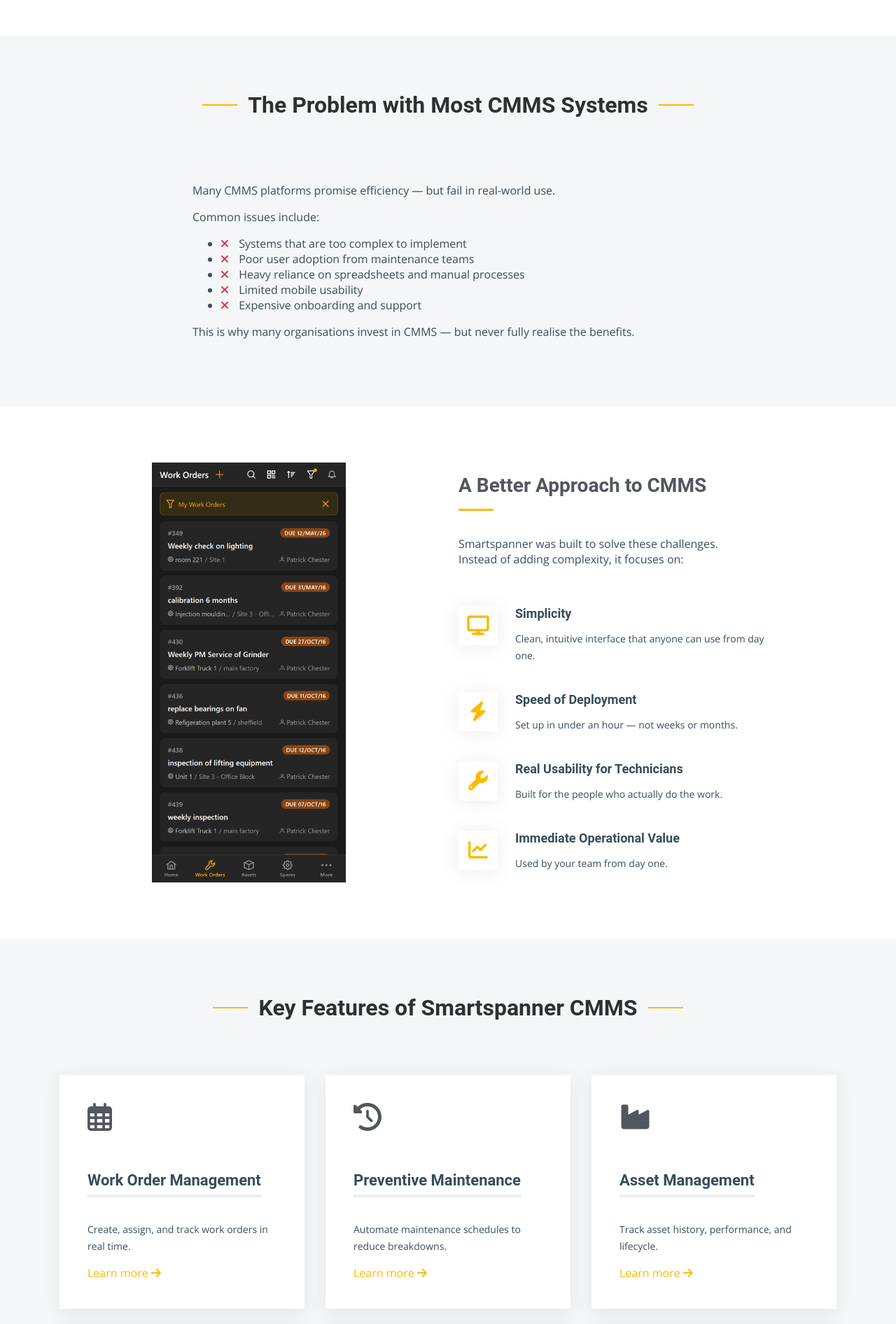
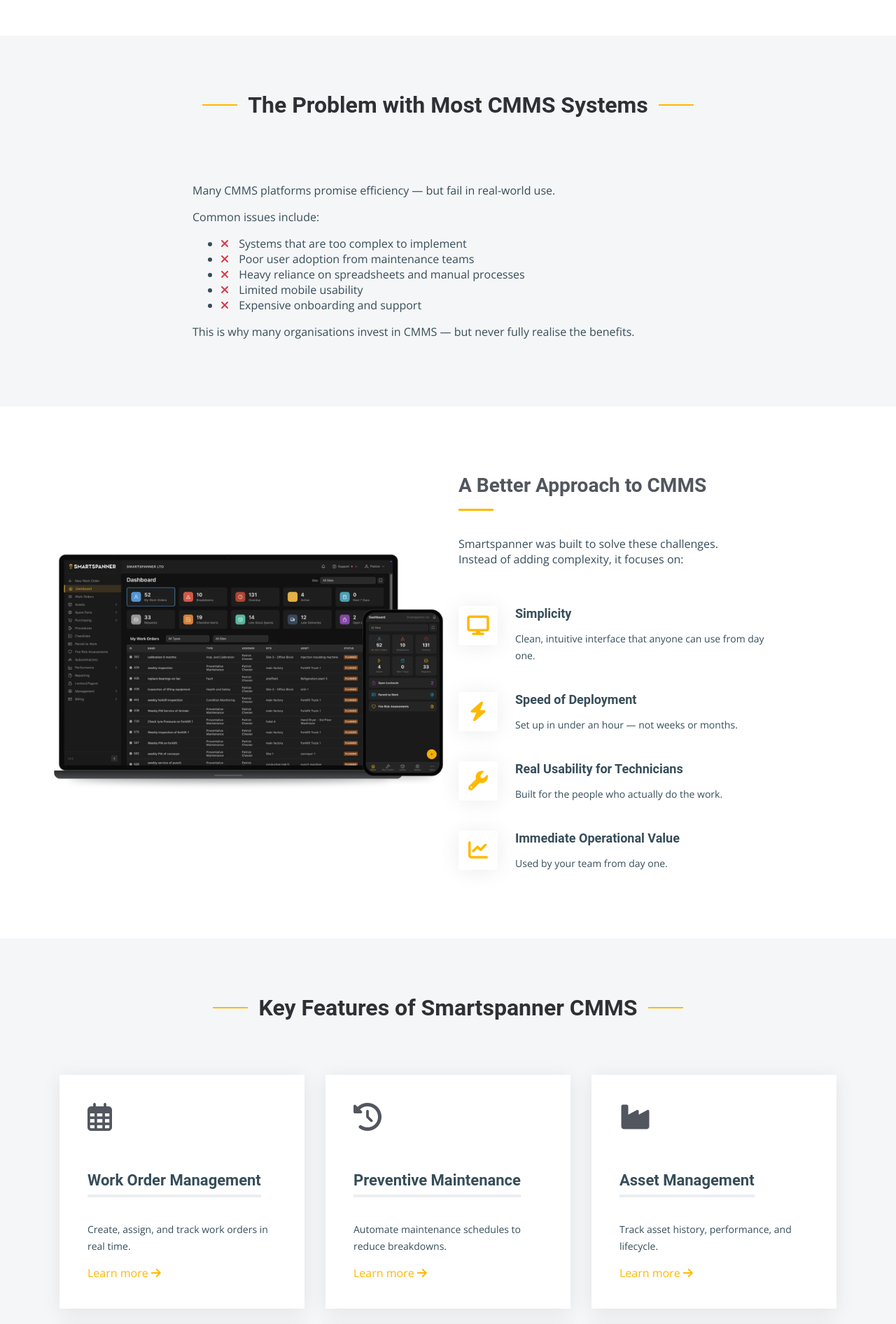
Before and after one commit to smartspanner/smartspanner.com, a Jekyll site: the page built from cmms-software.html, in a window 1280 px wide. Shown: the part 1310-3202 px from the top of the page at 70% size. Built offline with Jekyll 4.4.1, drawn with Linux system fonts in a browser that asks for light colours.

Commit message:
style: update CMMS device mockup

```diff
--- a/_includes/scripts.html
+++ b/_includes/scripts.html
@@ -156,7 +156,7 @@
     }
 
     document.querySelectorAll('main img[src*="/assets/img/"], .hero-split-img').forEach(function(img) {
-      if (img.closest('a')) {
+      if (img.closest('a') || img.classList.contains('no-lightbox')) {
         return;
       }
 
@@ -167,6 +167,10 @@
     });
 
     document.querySelectorAll('.img-bg').forEach(function(panel) {
+      if (panel.classList.contains('no-lightbox')) {
+        return;
+      }
+
       const backgroundImage = window.getComputedStyle(panel).backgroundImage;
       const match = backgroundImage.match(/url\(["']?(.*?)["']?\)/);
 
--- a/cmms-software.html
+++ b/cmms-software.html
@@ -77,7 +77,7 @@
   <section id="better-approach" class="alt-services">
     <div class="container">
       <div class="row align-items-center">
-        <div class="col-lg-6 img-bg" style="background-image: url({{ '/assets/img/iphone.png' | relative_url }});"></div>
+        <div class="col-lg-6 img-bg no-lightbox" style="background-image: url({{ '/assets/img/device-mockup.webp' | relative_url }}); background-size: contain;"></div>
         <div class="col-lg-5 d-flex flex-column">
           <h3>A Better Approach to CMMS</h3>
           <p>Smartspanner was built to solve these challenges.<br>
```
Also changed, not shown: assets/img/device-mockup.webp (added).
